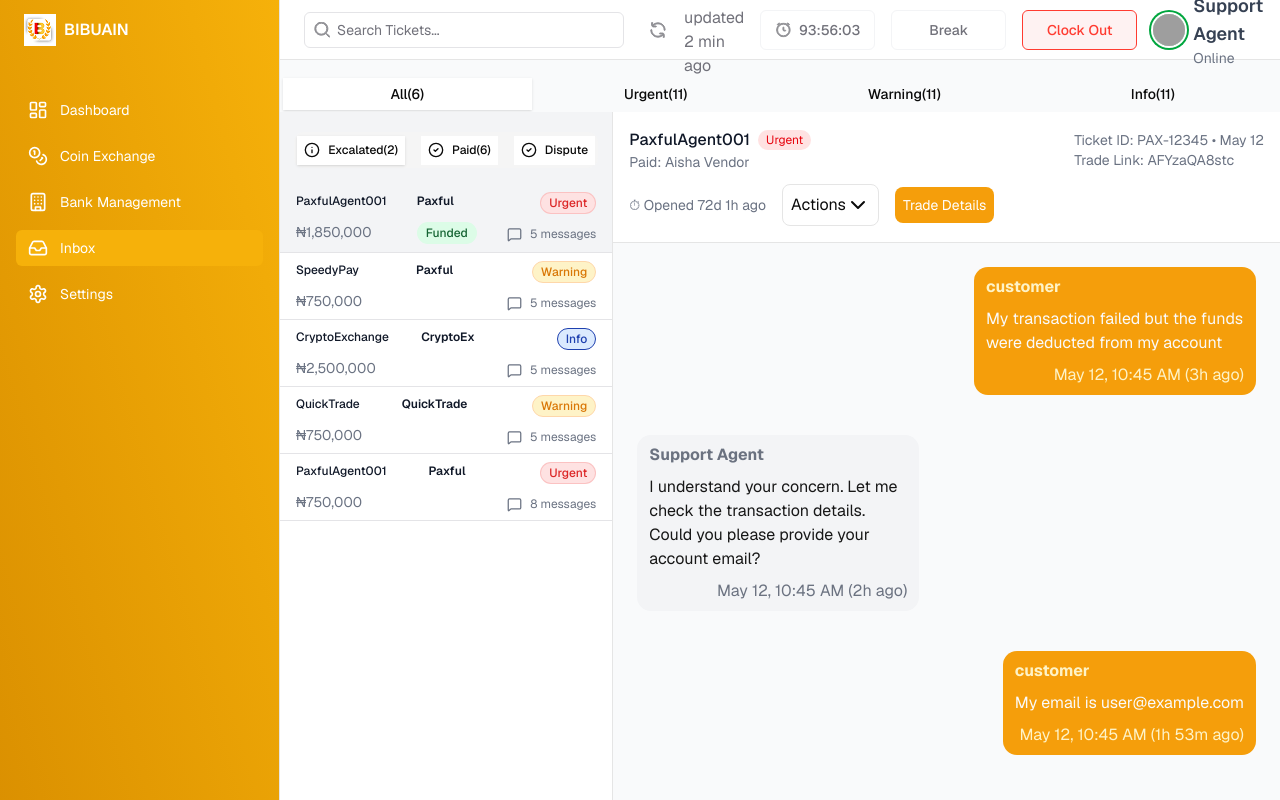
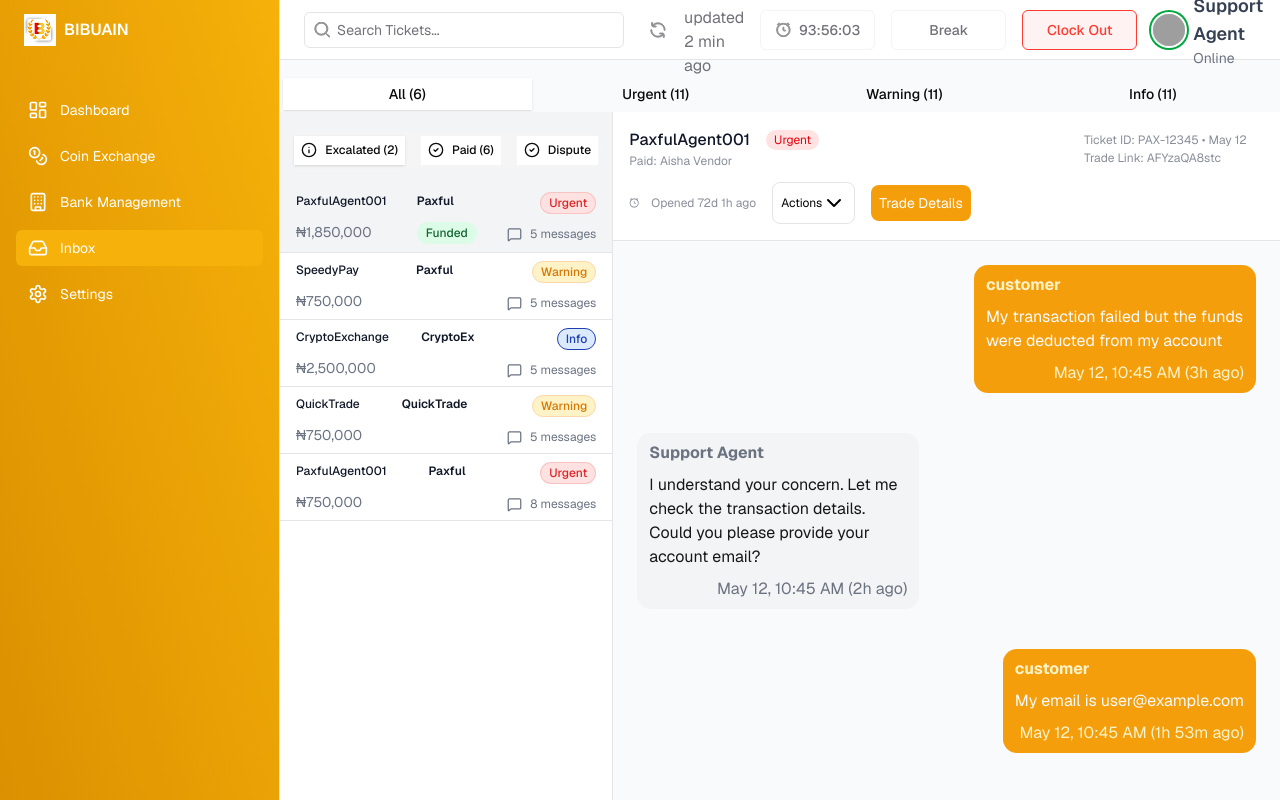
Before and after one commit to Eteye-mon/bibuian, a Next.js app: page / in a window 1280 px wide. Shown: the top 800 px of the page. Built offline with nearby package versions, Linux system fonts and the light colour scheme; grey boxes are pictures that could not be loaded.

Commit message:
updated ction button

```diff
--- a/src/components/customTab.tsx
+++ b/src/components/customTab.tsx
@@ -6,7 +6,7 @@ import EmptyState from "./emptystate";
 
 const tabs = [
   {
-    name: "Excalated(2)",
+    name: "Excalated (2)",
     value: "excalated",
     icon: Info,
     content: (
@@ -60,7 +60,7 @@ const tabs = [
     ),
   },
   {
-    name: "Paid(6)",
+    name: "Paid (6)",
     value: "paid",
     icon: CheckCircle2,
     content: (
--- a/src/components/tradeTicket.tsx
+++ b/src/components/tradeTicket.tsx
@@ -44,7 +44,7 @@ const TradeTicket: React.FC<TradeTicketProps> = ({
   return (
     <div className="flex flex-wrap items-center justify-between p-4 bg-white border-b gap-3">
       <div className="flex flex-col min-w-[150px]">
-        <div className="flex items-center gap-2">
+        <div className="flex items-center gap-4">
           <span className="font-medium text-gray-900">{agent}</span>
           <span
             className={`px-2 py-0.5 text-xs rounded-full ${
@@ -56,23 +56,55 @@ const TradeTicket: React.FC<TradeTicketProps> = ({
             {status}
           </span>
         </div>
-        <span className="text-sm text-gray-500">Paid: {paidTo}</span>
+        <span className="text-[12px] text-[#6B7280CC] font-normal ">
+          Paid: {paidTo}
+        </span>
       </div>
 
-      <div className="flex flex-col text-sm text-gray-500 min-w-[180px]">
+      <div className="flex flex-col text-[12px] text-[#6B7280CC] font-normal  min-w-[180px] ">
         <span>
           Ticket ID: {ticketId} • {date}
         </span>
-        <span className="truncate">Trade Link: {tradeLink}</span>
+        <span className="truncate text-[12px] text-[#6B7280CC] font-normal ">
+          Trade Link: {tradeLink}
+        </span>
       </div>
 
       <div className="flex items-center gap-4 min-w-[200px]">
-        <span className="text-sm text-gray-500">⏱ Opened {openedAgo} ago</span>
+        <span className="flex items-center gap-3 text-[12px] text-[#6B7280CC] font-normal ">
+          <svg
+            width="10"
+            height="10"
+            viewBox="0 0 10 10"
+            fill="none"
+            xmlns="http://www.w3.org/2000/svg"
+          >
+            <path
+              d="M2.63695 0.764846C2.77172 0.657031 2.79357 0.460377 2.68575 0.325607C2.57794 0.190838 2.38128 0.168988 2.24651 0.276803L1.20485 1.11014C1.07008 1.21795 1.04823 1.41461 1.15604 1.54938C1.26386 1.68414 1.46051 1.70599 1.59528 1.59818L2.63695 0.764846Z"
+              fill="#6B7280"
+            />
+            <path
+              d="M8.05362 0.276803C7.91885 0.168988 7.72219 0.190838 7.61438 0.325607C7.50656 0.460377 7.52841 0.657031 7.66318 0.764846L8.70485 1.59818C8.83962 1.70599 9.03627 1.68414 9.14409 1.54938C9.2519 1.41461 9.23005 1.21795 9.09528 1.11014L8.05362 0.276803Z"
+              fill="#6B7280"
+            />
+            <path
+              d="M5.46257 3.33332C5.46257 3.16074 5.32265 3.02082 5.15007 3.02082C4.97748 3.02082 4.83757 3.16074 4.83757 3.33332L4.83757 4.79166C4.83757 5.30942 5.2573 5.72916 5.77507 5.72916H6.40007C6.57265 5.72916 6.71257 5.58925 6.71257 5.41666C6.71257 5.24407 6.57265 5.10416 6.40007 5.10416H5.77507C5.60248 5.10416 5.46257 4.96425 5.46257 4.79166L5.46257 3.33332Z"
+              fill="#6B7280"
+            />
+            <path
+              fillRule="evenodd"
+              clipRule="evenodd"
+              d="M5.15007 0.520824C2.67629 0.520824 0.670898 2.52622 0.670898 4.99999C0.670898 7.47377 2.67629 9.47916 5.15007 9.47916C7.62384 9.47916 9.62923 7.47377 9.62923 4.99999C9.62923 2.52622 7.62384 0.520824 5.15007 0.520824ZM1.2959 4.99999C1.2959 2.87139 3.02147 1.14582 5.15007 1.14582C7.27866 1.14582 9.00423 2.87139 9.00423 4.99999C9.00423 7.12859 7.27866 8.85416 5.15007 8.85416C3.02147 8.85416 1.2959 7.12859 1.2959 4.99999Z"
+              fill="#6B7280"
+            />
+          </svg>
+          Opened {openedAgo} ago
+        </span>
         <div className="relative">
           <DropdownMenu>
             <DropdownMenuTrigger asChild>
-              <button className="p-[8px] border rounded-md bg-white hover:bg-gray-50  flex items-center">
-                Actions <ChevronDown />
+              <button className="p-[8px] border rounded-md bg-white hover:bg-gray-50 text-[12px] text-[#000000] font-normal  flex items-center">
+                Actions <ChevronDown className="text-[12px] text-[#000000]" />
               </button>
             </DropdownMenuTrigger>
             <DropdownMenuContent className="w-56" align="start">
```
Also changed, not shown: src/components/myTab.tsx (+4 -4 lines).
